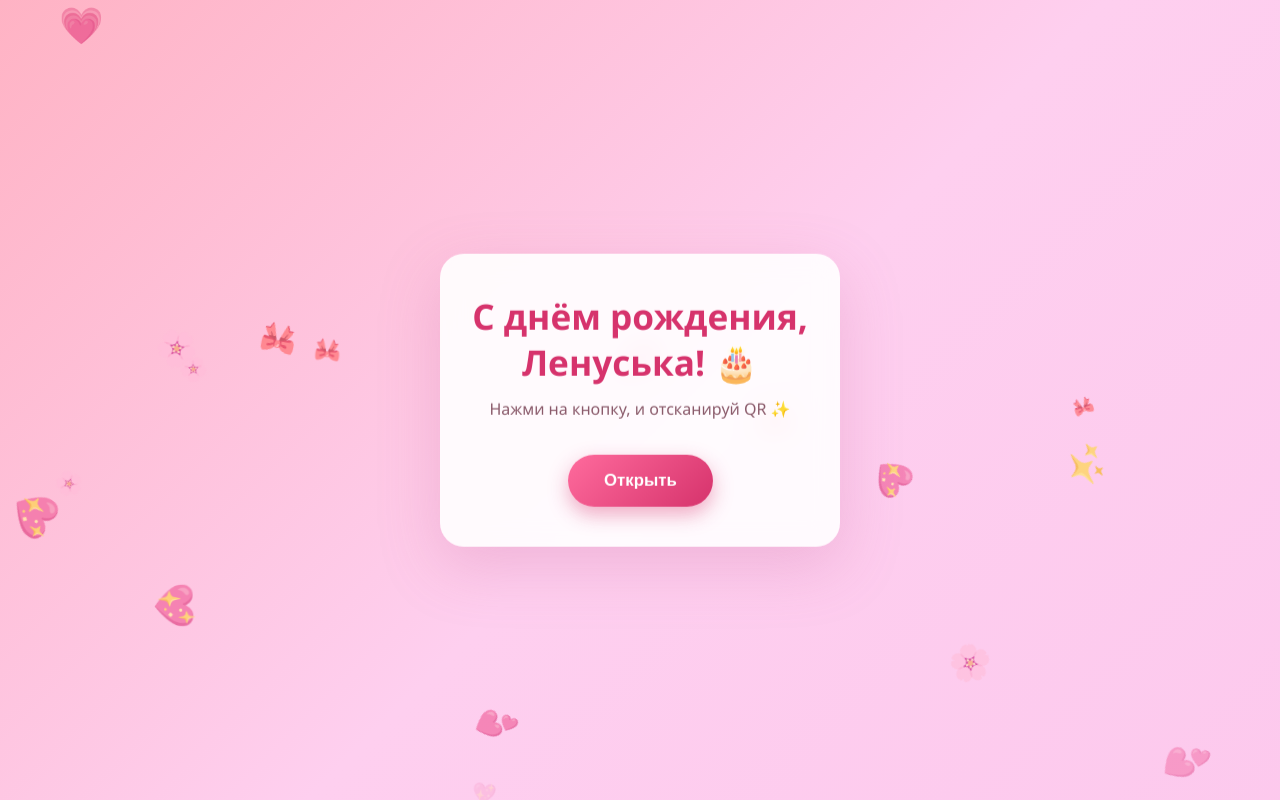
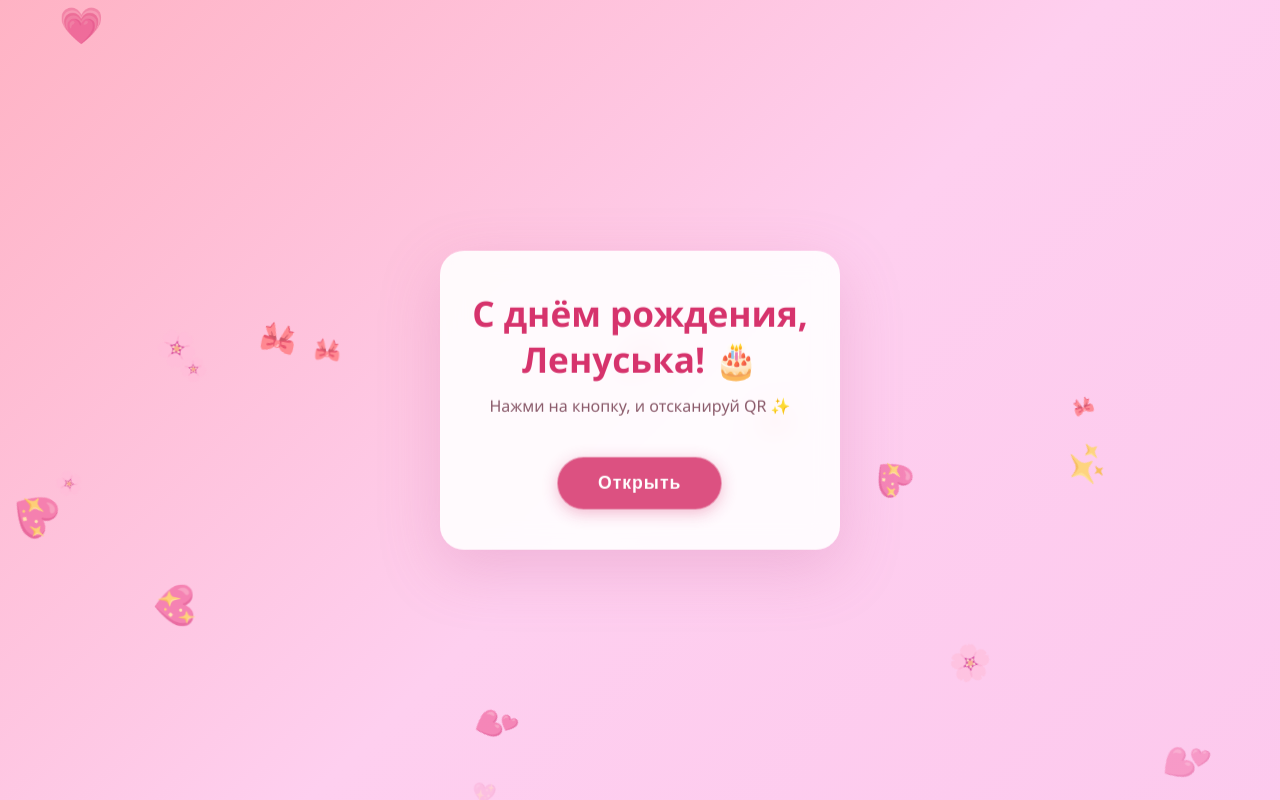
Before and after one commit to yeacofo5345/1, a Flask app: page / in a window 1280 px wide. Run offline with Flask 3, Linux system fonts and the light colour scheme.

Commit message:
clean button glass

```diff
--- a/static/style.css
+++ b/static/style.css
@@ -3,11 +3,10 @@
 body {
   font-family: 'Segoe UI', system-ui, sans-serif;
   min-height: 100vh;
-  /* Убираем flex для body, чтобы он не ломался на iPhone */
   background: linear-gradient(135deg, #ff9a9e 0%, #fecfef 50%, #fbc2eb 100%);
   background-size: 200% 200%;
   animation: gradientMove 10s ease infinite;
-  overflow: hidden;
+  overflow-x: hidden; /* Запрещаем горизонтальный скролл */
 }
 
 @keyframes gradientMove {
@@ -15,18 +14,18 @@ body {
   50% { background-position: 100% 50%; }
 }
 
-/* ПЛАШКА (КАРТОЧКА) */
+/* ===== ПЛАШКА (КАРТОЧКА) ===== */
 .card {
   position: absolute;
   top: 50%;
   left: 50%;
-  transform: translate(-50%, -50%); /* Жесткое центрирование по X и Y */
+  transform: translate(-50%, -50%);
   z-index: 2;
   background: rgba(255, 255, 255, 0.9);
   backdrop-filter: blur(12px);
   border-radius: 24px;
   padding: 40px 30px;
-  width: 90%; /* Занимает 90% ширины экрана */
+  width: 90%;
   max-width: 400px;
   text-align: center;
   box-shadow: 0 20px 60px rgba(200, 100, 150, 0.25);
@@ -51,51 +50,43 @@ body {
   font-size: 1rem;
 }
 
+/* ===== КНОПКИ ===== */
 .btn {
   position: relative;
-  padding: 16px 36px;
+  padding: 15px 40px;
   border: none;
   border-radius: 50px;
-  font-size: 1.05rem;
-  font-weight: 600;
+  font-size: 1.1rem;
+  font-weight: 700;
+  letter-spacing: 1px;
   cursor: pointer;
-  overflow: hidden;
-  transition: transform 0.25s cubic-bezier(0.34, 1.56, 0.64, 1),
-              box-shadow 0.25s ease,
-              background 0.3s ease;
+  -webkit-tap-highlight-color: transparent; /* Убирает синий след на телефоне */
+  user-select: none;
+  outline: none;
+  transition: transform 0.2s cubic-bezier(0.34, 1.56, 0.64, 1);
   will-change: transform;
-  margin-top: 10px;
+  margin-top: 15px;
 }
 
 .btn-primary {
-  background: linear-gradient(135deg, #ff6b9d, #d6336c);
+  background: rgba(214, 51, 108, 0.85); /* Полупрозрачный малиновый */
+  backdrop-filter: blur(10px);
   color: white;
-  box-shadow: 0 8px 20px rgba(214, 51, 108, 0.4);
+  border: 1px solid rgba(255, 255, 255, 0.4);
+  box-shadow: 0 4px 15px rgba(214, 51, 108, 0.3);
 }
 
 .btn-primary:hover {
-  transform: translateY(-3px) scale(1.05);
-  box-shadow: 0 12px 28px rgba(214, 51, 108, 0.5);
+  background: rgba(214, 51, 108, 1);
+  transform: translateY(-2px) scale(1.02);
 }
 
 .btn-primary:active {
-  transform: translateY(1px) scale(0.97);
-  box-shadow: 0 4px 12px rgba(214, 51, 108, 0.4);
+  transform: scale(0.92);
+  background: rgba(180, 30, 80, 1);
 }
 
-.ripple {
-  position: absolute;
-  border-radius: 50%;
-  background: rgba(255, 255, 255, 0.6);
-  transform: scale(0);
-  animation: rippleAnim 0.6s ease-out;
-  pointer-events: none;
-}
-
-@keyframes rippleAnim {
-  to { transform: scale(4); opacity: 0; }
-}
-
+/* ===== БЛОК С QR-КОДОМ ===== */
 .message {
   max-height: 0;
   opacity: 0;
@@ -123,6 +114,7 @@ body {
   margin: 0 auto;
 }
 
+/* Кнопка ТЫК (скрытая изначально) */
 .hidden-btn {
   opacity: 0;
   transform: scale(0.8);
@@ -136,6 +128,7 @@ body {
   pointer-events: auto;
 }
 
+/* ===== СЕРДЕЧКИ НА ФОНЕ ===== */
 .hearts {
   position: fixed;
   inset: 0;
@@ -158,7 +151,7 @@ body {
   to { transform: translateY(-100px) rotate(360deg); opacity: 0; }
 }
 
-/* ===== БЛОК С ПОЗДРАВЛЕНИЕМ (ДЛЯ ПК) ===== */
+/* ===== ТЕКСТ ПОЗДРАВЛЕНИЯ ===== */
 .congrats-text {
   position: fixed;
   right: 8%;
@@ -177,7 +170,7 @@ body {
   margin-bottom: 14px;
   color: #ffffff;
   font-weight: bold;
-  text-shadow: 0 4px 15px rgba(0, 0, 0, 0.6);
+  text-shadow: 0 4px 15px rgba(0, 0, 0, 0.6); /* Чтобы белый текст читался на розовом */
 
   opacity: 0;
   transform: translateY(20px);
@@ -189,6 +182,7 @@ body {
   transform: translateY(0);
 }
 
+/* Задержки для последовательного появления строчек */
 .congrats-text.show .line:nth-child(1) { transition-delay: 0.2s; }
 .congrats-text.show .line:nth-child(2) { transition-delay: 0.8s; }
 .congrats-text.show .line:nth-child(3) { transition-delay: 1.4s; }
@@ -203,17 +197,14 @@ body {
 }
 
 /* ========================================================
-   💻 АДАПТАЦИЯ ПОД ТЕЛЕФОНЫ (ЧЕТКО ПО СЕРЕДИНЕ)
+   💻 АДАПТАЦИЯ ПОД ТЕЛЕФОНЫ (ВСЁ ЧЕТКО ПО ЦЕНТРУ)
    ======================================================== */
 @media (max-width: 1000px) {
   body {
-    /* Разрешаем скролл только если текст не влезает */
-    overflow-y: auto;
-    overflow-x: hidden;
+    overflow-y: auto; /* Разрешаем вертикальный скролл */
   }
 
   .card {
-    /* Оставляем абсолютное центрирование, оно надежнее */
     position: relative;
     top: auto;
     left: auto;
```
